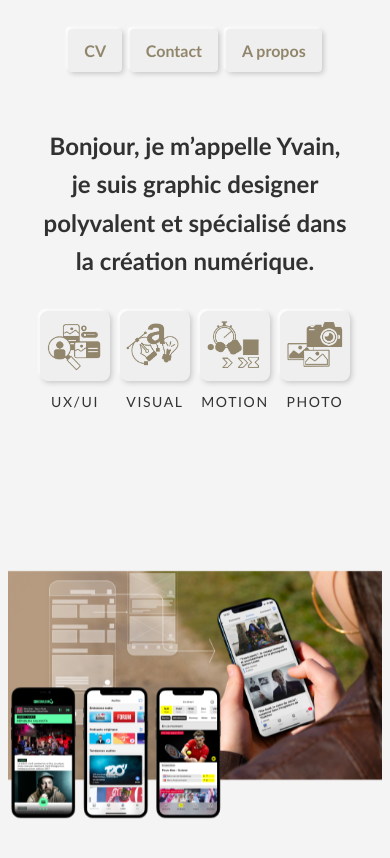
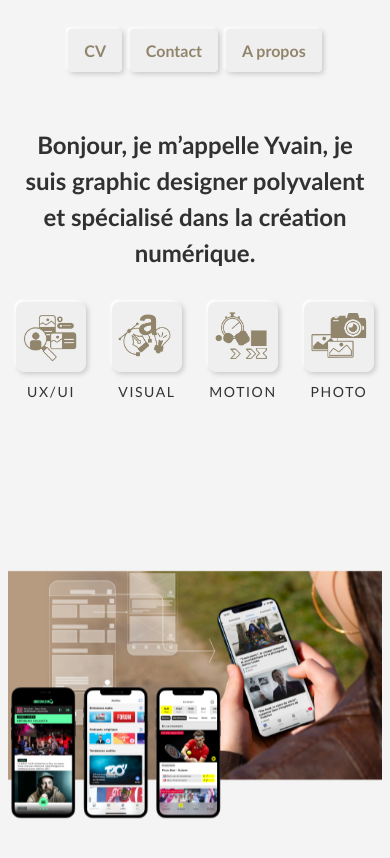
Before and after one commit to Yvain-R/yvain-r.github.io, a plain HTML site: page index parralax.html in a window 390 px wide. Drawn offline with Linux system fonts and the light colour scheme; a web font is replaced by a local one.

Commit message:
modified

```diff
--- a/style.css
+++ b/style.css
@@ -403,6 +403,8 @@ body {
       top: 0;
       padding-top: 2.5vh;
       padding-bottom: 1vh;
+      padding-left: 0px;
+      padding-right: 0px;
     }
     .a-propos:after{
       content: "A propos";
@@ -413,13 +415,14 @@ body {
     }
     h1 {
       font-size: 24px;
-      line-height: 1.6;
+      line-height: 1.5;
      }
      h2 {
       font-size: 14px;
       }
       .header-content{
         top: 2vh;
+        padding: 0px 8px;
         }
       .header{
       gap: 8vw;
```
